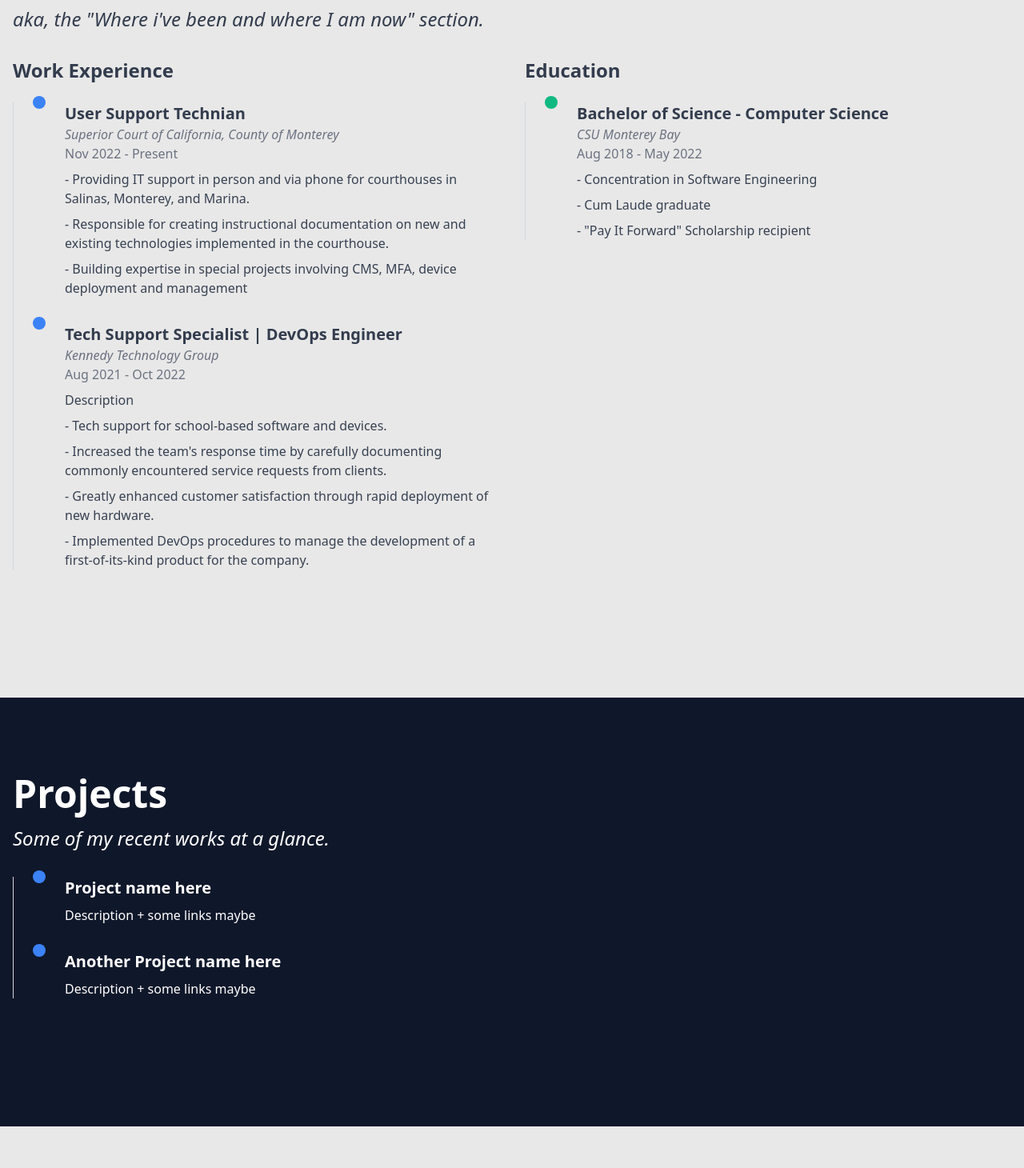
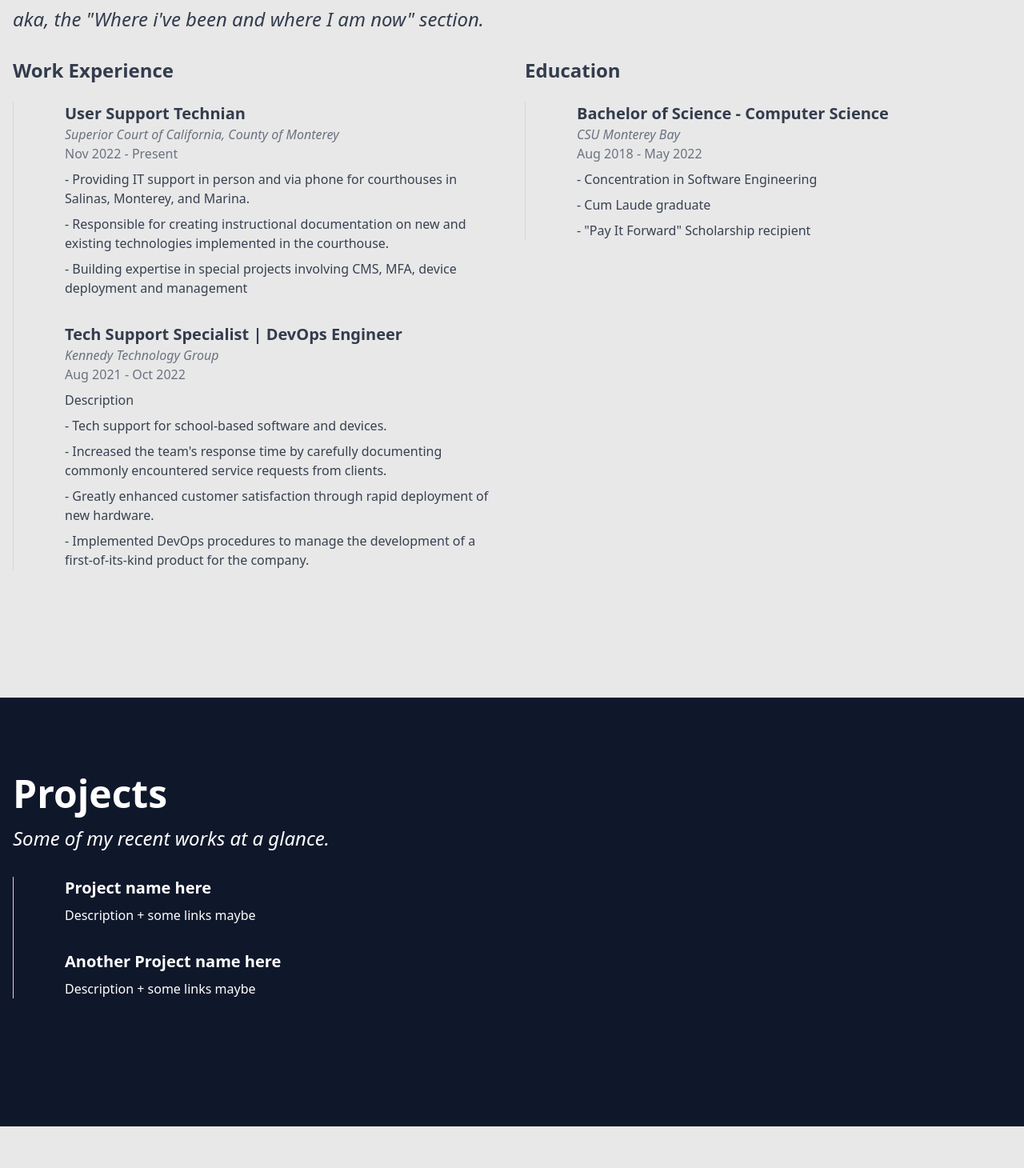
Before and after one commit to JRAM937/my-portfolio, an Angular app in the folder my-portfolio/: page / in a window 1280 px wide. Shown: the part 1470-2930 px from the top of the page at 80% size. Built offline with nearby package versions, Linux system fonts and the light colour scheme.

Commit message:
Changed my mind, don't want colored bullet points

```diff
--- a/my-portfolio/src/app/app.component.html
+++ b/my-portfolio/src/app/app.component.html
@@ -67,7 +67,6 @@
             <div class="relative border-l border-gray-300 pl-4 lg:pl-8">
               <!-- Superior Court -->
               <div class="mb-8 pl-8 relative">
-                <div class="absolute left-0 top-0 w-4 h-4 rounded-full bg-blue-500 -translate-x-4 lg:-translate-x-2 -translate-y-2"></div>
                 <h3 class="text-xl font-bold">User Support Technian</h3>
                 <span class="text-gray-500 italic">Superior Court of California, County of Monterey</span>
                 <br>
@@ -78,7 +77,6 @@
               </div>
               <!-- KTG -->
               <div class="mb-8 pl-8 relative">
-                <div class="absolute left-0 top-0 w-4 h-4 rounded-full bg-blue-500 -translate-x-4 lg:-translate-x-2 -translate-y-2"></div>
                 <h3 class="text-xl font-bold">Tech Support Specialist | DevOps Engineer</h3>
                 <span class="text-gray-500 italic">Kennedy Technology Group</span>
                 <br>
@@ -100,7 +98,6 @@
             <div class="relative border-l border-gray-300 pl-4 lg:pl-8">
               <!-- CSUMB -->
               <div class="mb-8 pl-8 relative">
-                <div class="absolute left-0 top-0 w-4 h-4 rounded-full bg-green-500 -translate-x-4 lg:-translate-x-2 -translate-y-2"></div>
                 <h3 class="text-xl font-bold">Bachelor of Science - Computer Science</h3>
                 <span class="text-gray-500 italic">CSU Monterey Bay</span>
                 <br>
@@ -125,7 +122,6 @@
             <div class="relative border-l border-gray-300 pl-4 lg:pl-8">
               <!-- Project 1 -->
               <div class="mb-8 pl-8 relative">
-                <div class="absolute left-0 top-0 w-4 h-4 rounded-full bg-blue-500 -translate-x-4 lg:-translate-x-2 -translate-y-2"></div>
                 <h3 class="text-xl font-bold text-white">Project name here</h3>
                 <p class="text-white mt-2">
                   Description + some links maybe
@@ -133,7 +129,6 @@
               </div>
               <!-- Project 2 -->
               <div class="mb-8 pl-8 relative">
-                <div class="absolute left-0 top-0 w-4 h-4 rounded-full bg-blue-500 -translate-x-4 lg:-translate-x-2 -translate-y-2"></div>
                 <h3 class="text-xl font-bold text-white">Another Project name here</h3>
                 <p class="text-white mt-2">
                   Description + some links maybe
```
